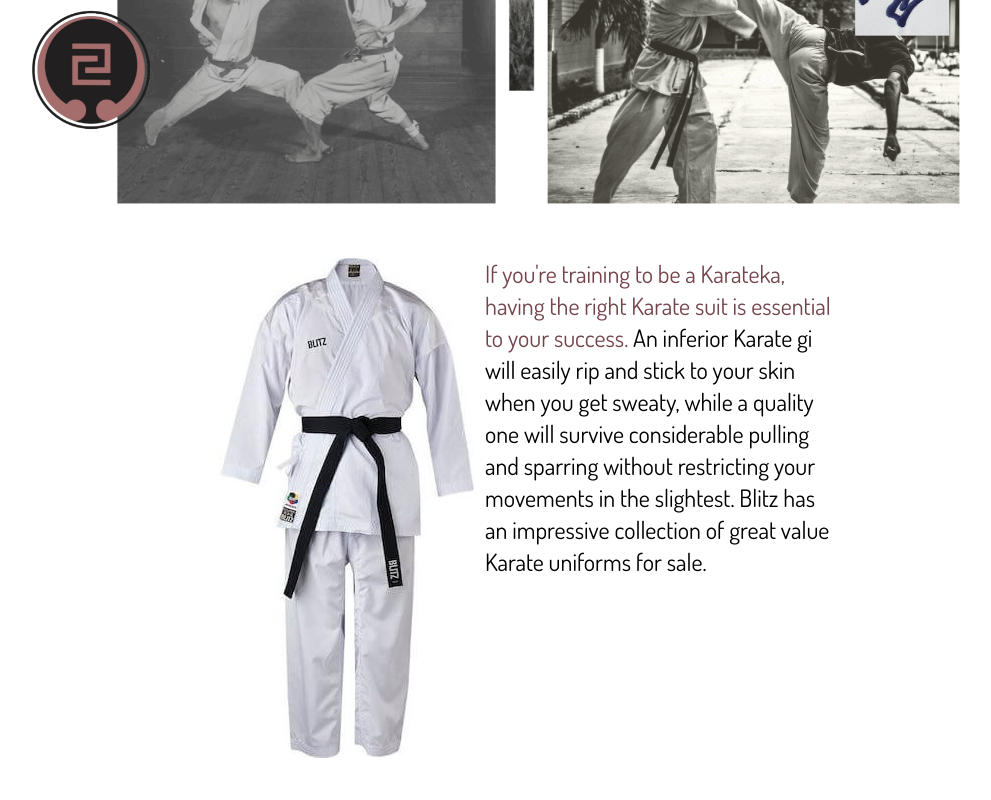
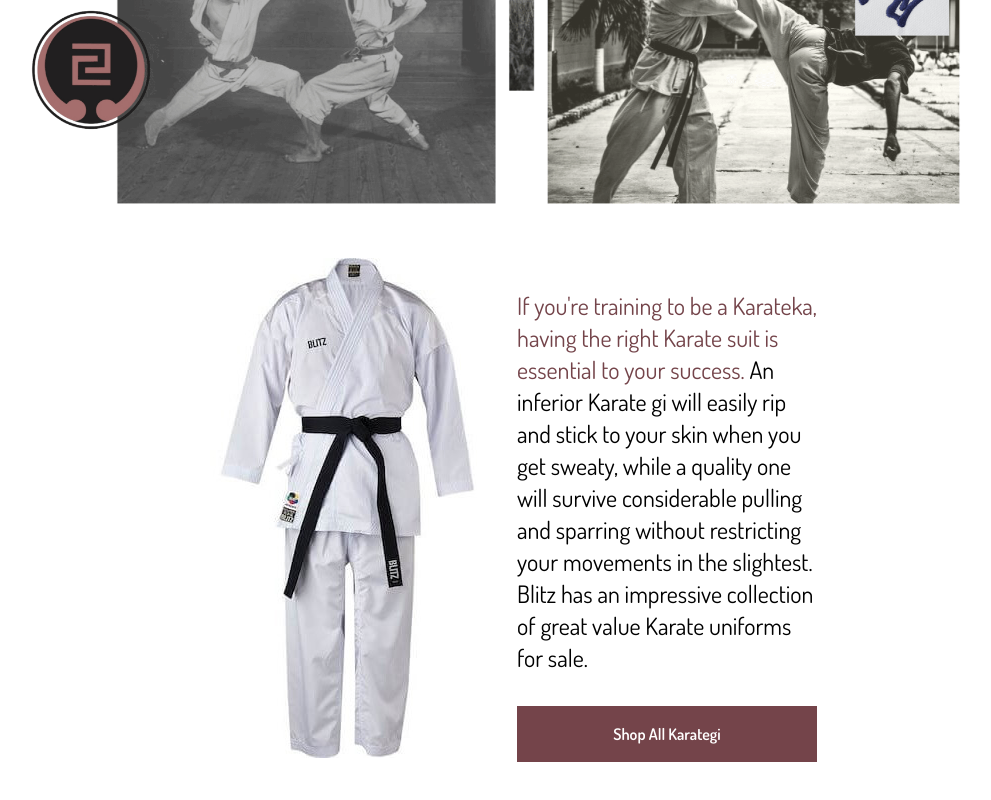
Before and after one commit to Bunbu-Ryodo/bli-redesign-nextapp, a Next.js app: page /karatedepartment in a window 1280 px wide. Shown: the part 534-1334 px from the top of the page, without its empty margins (155-1146 px from the left). Before the commit the page ends 1292 px from the top, so only its background shows below. Built offline with nearby package versions, Linux system fonts and the light colour scheme.

Commit message:
Need build Gichin Funakoshi section

```diff
--- a/src/app/karatedepartment/page.js
+++ b/src/app/karatedepartment/page.js
@@ -17,19 +17,23 @@ export default function KarateDepartment() {
          <div className="container flex flex-row mx-auto items-center">
             <Image src={karateDepartmentHome} alt="karate department collage"/>
          </div>
-         <div className="container flex flex-row max-[720px]:flex-col justify-evenly px-6 mx-auto mt-10">
+         <div className="container flex flex-row max-[720px]:flex-col justify-evenly px-6 mx-auto mt-10 mb-10">
             <div className="flex flex-row justify-end max-[720px]:justify-center w-1/2 max-[720px]:w-full">
                <div>
                   <Image src={Shuhari} alt="shuhari gi"/>
                </div>
             </div>
-            <div className="flex flex-row justify-start max-[720px]:justify-center w-1/2 max-[720px]:w-full">
+            <div className="flex flex-row justify-start max-[720px]:justify-center w-1/2 max-[720px]:w-full px-8 pt-8 pb-8">
                <div className="w-9/12">
+                  <div className="flex flex-col">
                      <p className="text-2xl max-[720px]:text-lg"><span className={dosisSemibold + ' text-blitzRed'}>
                      If you're training to be a Karateka, having the right Karate suit is essential to your success. </span>
                      An inferior Karate gi will easily rip and stick to your skin when you get sweaty,
                      while a quality one will survive considerable pulling and sparring without restricting your movements in the slightest.
                      Blitz has an impressive collection of great value Karate uniforms for sale.</p>
+                     <a href="#" className={dosisSemibold.className + " p-1 px-1 mt-8 text-white bg-blitzRed baseline self-center text-center align-middle w-full h-14 leading-12"}>Shop All Karategi</a>
+                  </div>
+
                </div>
             </div>
          </div>
--- a/tailwind.config.js
+++ b/tailwind.config.js
@@ -16,6 +16,9 @@ module.exports = {
         blitzYellow: '#E4B777',
         blitzBlack: '#001011',
         blitzBlue: '#20A4F3'
+      },
+      lineHeight: {
+        '12': '3rem',
       }
     },
   },
```
Lines whose indentation alone changed are shown as unchanged.
